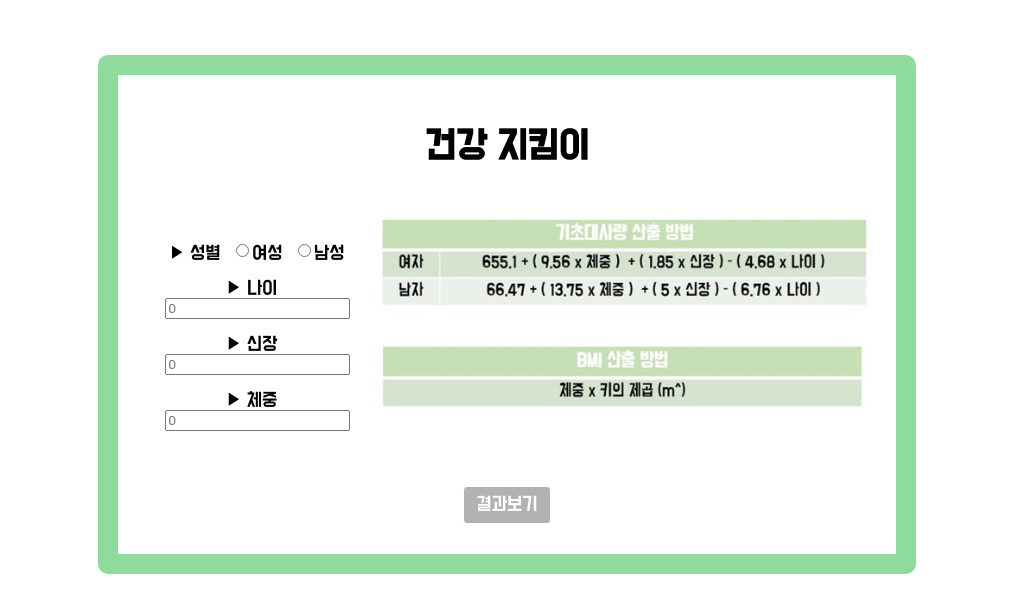
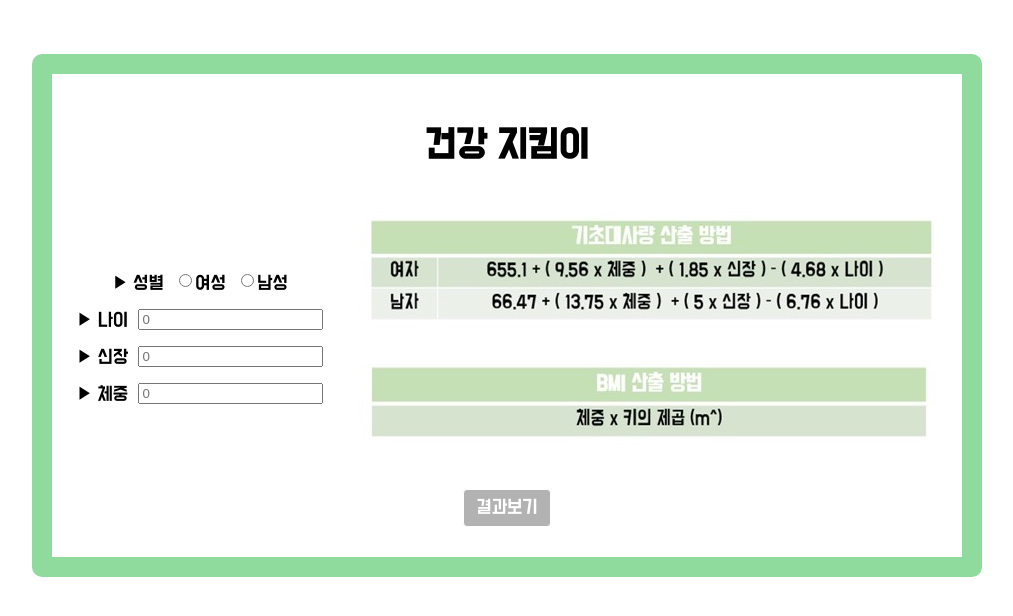
Before and after one commit to jxhxx/JJYSS, a React (Create React App) app: page / in a window 1280 px wide. Shown: the top 616 px of the page, without its empty margins (133-1146 px from the left). Built offline with nearby package versions, Linux system fonts and the light colour scheme.

Commit message:
div, css 수정

```diff
--- a/src/App.css
+++ b/src/App.css
@@ -11,7 +11,7 @@
 }
 
 .container {
-  width: 60%;
+  width: 900px;
   border-width: 10px;
   border: 20px solid;
   border-radius: 10px;
@@ -20,7 +20,7 @@
   font-family: "BMDOHYEON_otf";
 }
 .resualt-container {
-  width: 60%;
+  width: 900px;
   border-width: 10px;
   border: 20px solid;
   border-radius: 10px;
@@ -43,11 +43,15 @@
 
   display:flex;
   padding:20px;
-  justify-content  :space-between;
+  justify-content:space-between;
+  align-content: center;
 
 }
 
+.info-form-L{
 
+  align-content: center;
+}
 
 
 .cal-result {
--- a/src/App.js
+++ b/src/App.js
@@ -6,7 +6,6 @@ import "./App.css";
 import InfoComponent from "./components/InfoComponent";
 import ResultButtonComponent from "./components/ResultButtonComponent";
 import CalResultComponent from "./components/CalResultComponent";
-import BmiGauge from "./components/BmiGauge"
 
 function App() {
   const [resultUI, setResultUI] = useState(false);
--- a/src/components/InfoComponent.jsx
+++ b/src/components/InfoComponent.jsx
@@ -19,6 +19,7 @@ const InfoComponent = ({ setAge, setHeight, setWeight, setGender }) => {
       <div className="info-form-L">
         <br />
         <p />
+        <div>
         <label>▶ 성별 &nbsp;</label>
         <input
           onClick={() => {
@@ -40,16 +41,22 @@ const InfoComponent = ({ setAge, setHeight, setWeight, setGender }) => {
           value="male"
         ></input>
         남성
-
+        </div>
         <p />
+        <div>
           <label>▶ 나이 &nbsp;</label>
           <input onChange={onChangeAge} placeholder="0" />
+        </div>
         <p />
+        <div>
           <label>▶ 신장 &nbsp;</label>
           <input onChange={onChangeHeight} placeholder="0" />
+        </div>
         <p />
+        <div>
           <label>▶ 체중 &nbsp;</label>
           <input onChange={onChangeWeight} placeholder="0" />
+        </div>
         <p />
 
 
@@ -59,8 +66,10 @@ const InfoComponent = ({ setAge, setHeight, setWeight, setGender }) => {
         <img
             src="images/bmibmr.jpeg"
             alt=""
-            align="right"
-            width="500px"
+            align="center"
+            //width="500px"
+            width="100%"
+            max-width="500px"
             position-="200"
             // height="200px"
           />
```
Also changed, not shown: 1 other file (tests, documents, lock files or other folders). Lines whose indentation alone changed are shown as unchanged.
